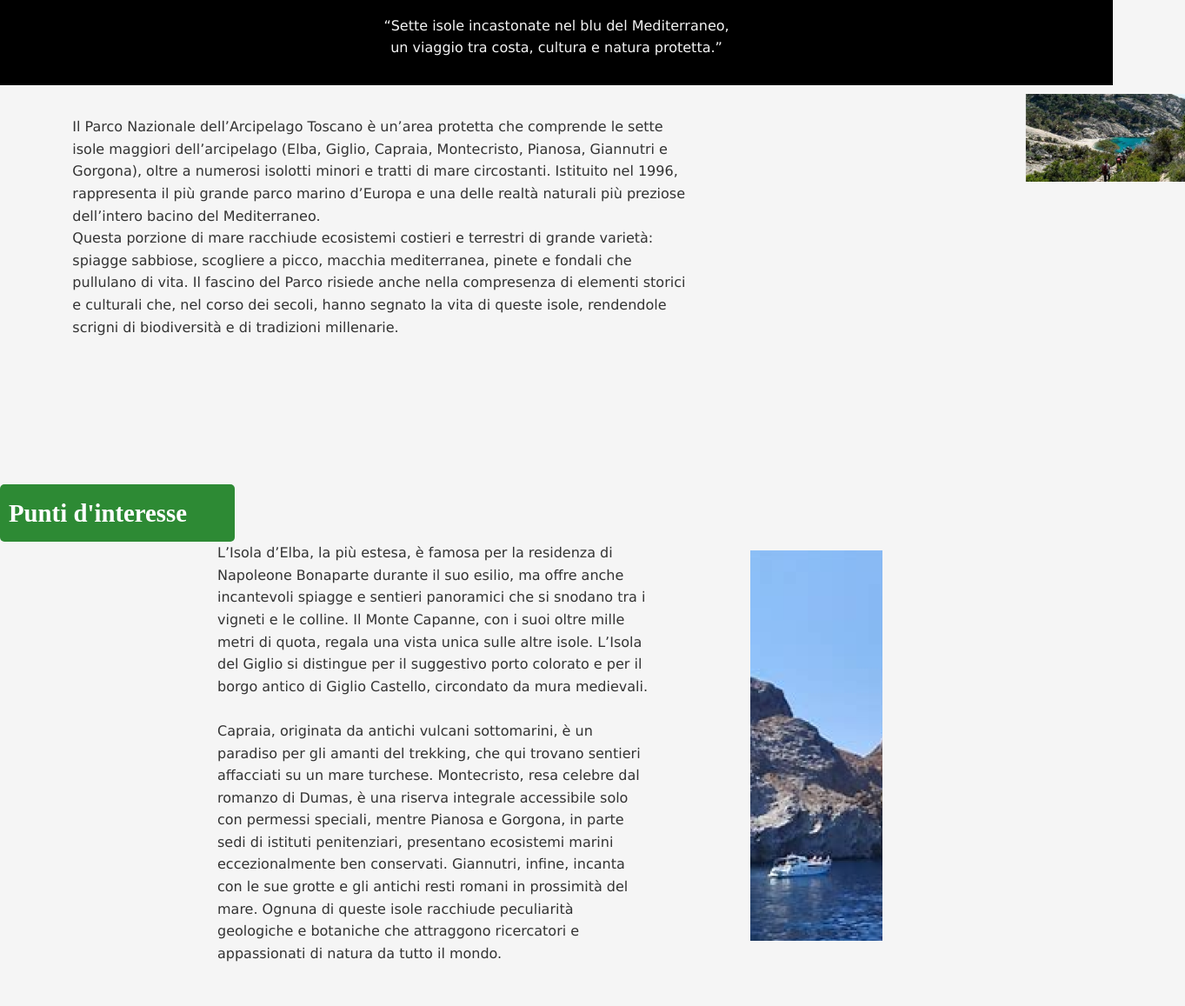
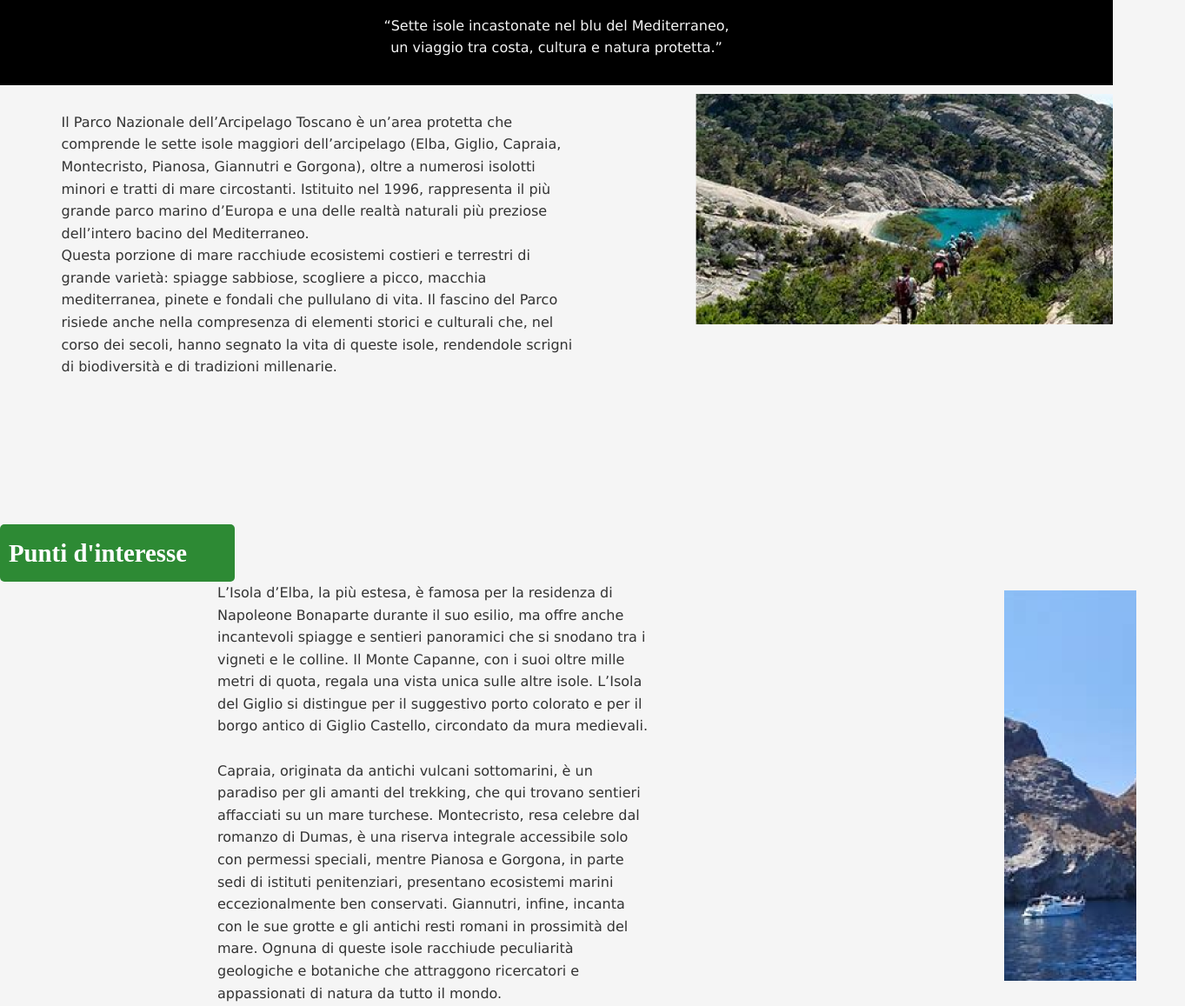
Before and after one commit to flix1212/ess-sito, a plain HTML site: page arcipelago.html in a window 1280 px wide. Shown: the part 143-1300 px from the top of the page at 87% size, 1363 px wide, since content can reach past the window. Drawn offline with Linux system fonts and the light colour scheme.

Commit message:
Update arcipelago.html

```diff
--- a/arcipelago.html
+++ b/arcipelago.html
@@ -34,7 +34,7 @@
         </p>
     </div>
     <div class="images">
-        <img src="img/img7.png" alt="arci" class="img-small">
+        <img src="img/img7.png" alt="arci">
     </div>
 </div>
 
@@ -51,7 +51,7 @@
           </p>
       </div>
       <div class="images">
-          <img src="img/img7.2.png" alt="arci">
+          <img src="img/img7.2.png" alt="arci"  class="img-small">
       </div>
   </div>
 </section>
@@ -69,9 +69,7 @@
            Numerose anche le opportunità di praticare sport acquatici, come windsurf, kayak e vela, che consentono di apprezzare appieno la bellezza del mare toscano. <br> <br> Le isole, inoltre, offrono la possibilità di scoprire borghi pittoreschi e di partecipare alle sagre locali, dove assaporare la cucina del territorio: dai piatti a base di pesce fresco fino ai vini DOC dell’Elba, la gastronomia dell’arcipelago riflette l’incontro tra mare e terra. <br> Si possono anche organizzare visite guidate a tema geologico, con esperti che spiegano le particolari formazioni rocciose e vulcaniche, testimoni della complessa storia geologica del Mar Tirreno.
           </p>
       </div>
-      <div class="images">
-          <img src="img/img8.9.png" alt="Lupo" class="img-small">
-      </div>
+
   </div>
 </section>
 
```
